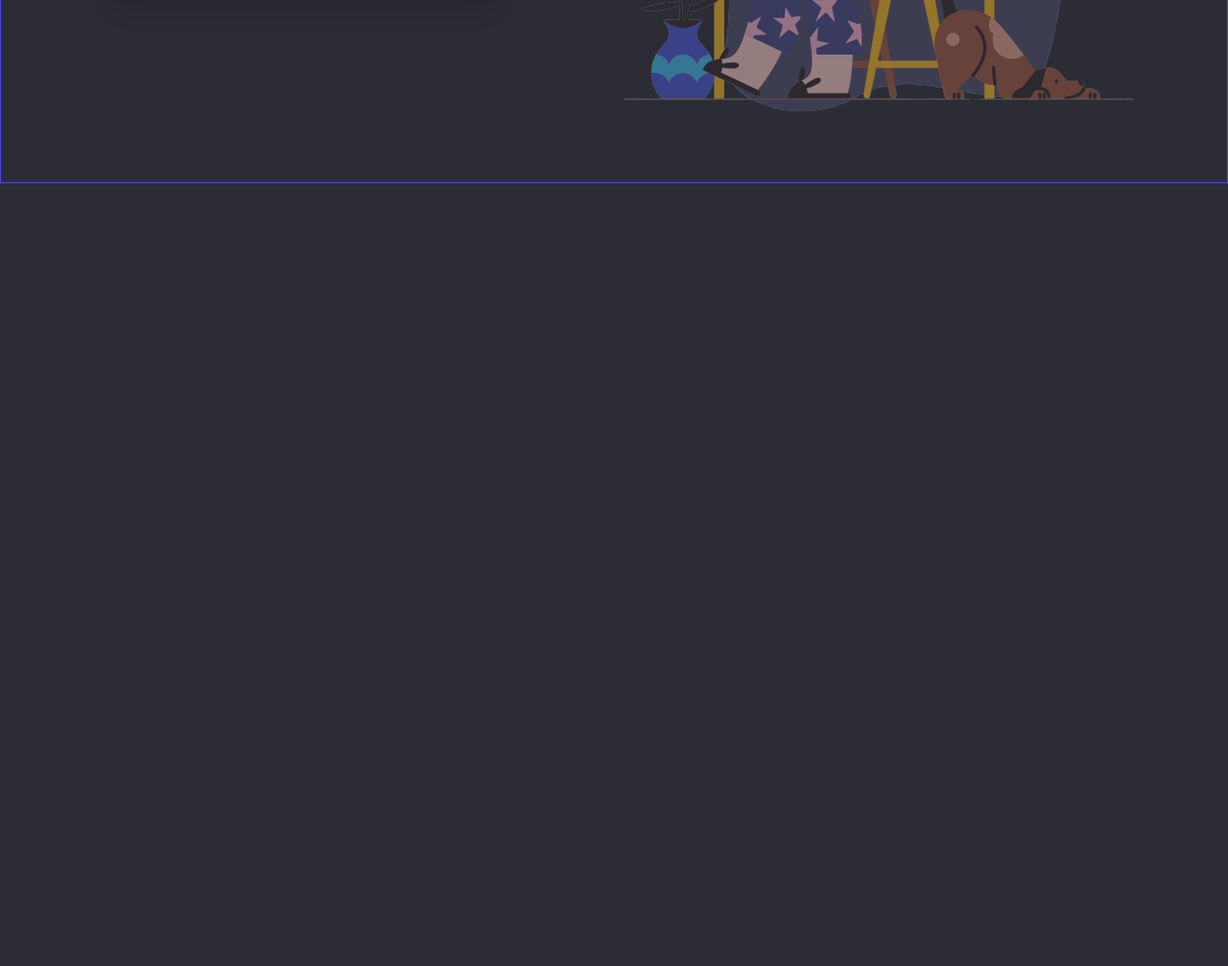
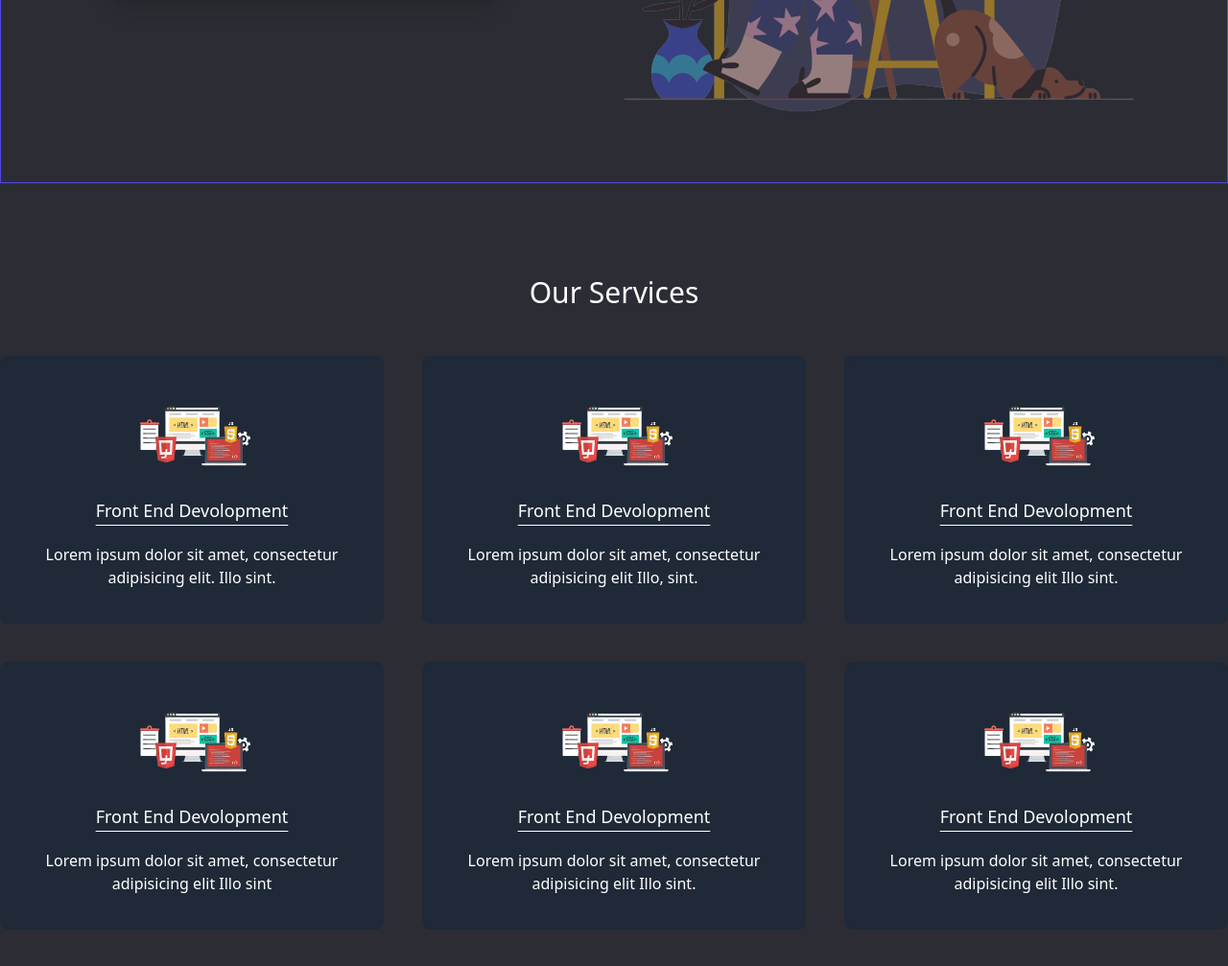
Before and after one commit to RdFaysal/tailwind-first-projects, a website built with Vite: page index.html in a window 1280 px wide. Shown: the part 537-1544 px from the top of the page at 96% size. Before the commit the page ends 800 px from the top, so only its background shows below. Built offline with nearby package versions, Linux system fonts and the light colour scheme.

Commit message:
Course section added

```diff
--- a/index.html
+++ b/index.html
@@ -10,7 +10,7 @@
 <body class="bg-[#2C2D34]">
 
 
-   <nav class="bg-[#2C2D34] shadow-xl">
+   <nav class="bg-[#2C2D34] shadow-xl sticky top-0 z-10">
     <div class="container mx-auto">
         <div class="sm:flex justify-between items-center text-white py-5">
             <div class="text-center border-b sm:border-b-0 pb-3">
@@ -32,7 +32,7 @@
         <div class="container mx-auto sm:flex justify-around items-center text-white h-[80vh] border border-indigo-600 border-t-0 px-10 pt-10">
             <div class="text-center">
                 <h1 class="text-2xl sm:text-4xl md:text-5xl pb-6 sm:pb-16"> Smart Coders:Learn <br> Programming </h1>
-                <button class="text-lg sm:text-xl bg-indigo-900 hover:bg-indigo-950 px-7 py-3 mb-8 sm:mb-0 rounded-full shadow-xl"> Join:Programming Shikhbo's Team <svg class="w-6 inline-block ml-2 text-red-500 animate-ping transition ease-linear" xmlns="http://www.w3.org/2000/svg" fill="none" viewBox="0 0 24 24" strokeWidth={1.5} stroke="currentColor" className="w-6 h-6">
+                <button class="text-lg sm:text-xl bg-indigo-900 hover:bg-indigo-950 px-7 py-3 mb-8 sm:mb-0 rounded-full shadow-xl transition"> Join:Programming Shikhbo's Team <svg class="w-6 inline-block ml-2 text-red-500 animate-ping transition ease-linear" xmlns="http://www.w3.org/2000/svg" fill="none" viewBox="0 0 24 24" strokeWidth={1.5} stroke="currentColor" className="w-6 h-6">
                     <path strokeLinecap="round" strokeLinejoin="round" d="M17.25 8.25 21 12m0 0-3.75 3.75M21 12H3" />
                   </svg>
                    </button>
@@ -44,6 +44,49 @@
         </div>
    </header>
 
+   <main class="container mx-auto">
+        <section class="my-24">
+            <h2 class="text-white text-center text-3xl my-12"> Our Services </h2>
+
+            <div class="grid sm:grid-cols-2 lg:grid-cols-3 gap-10">
+                <div class="bg-gray-800 text-white text-center p-8 border-4 border-[#1F2937] hover:border-indigo-700 rounded-lg cursor-pointer">
+                    <img class="w-1/2 mx-auto" src="pic/frontEnd.png" alt="">
+                    <h4 class="text-lg my-5 underline underline-offset-8"> Front End Devolopment </h4>
+                    <p> Lorem ipsum dolor sit amet, consectetur adipisicing elit. Illo sint. </p>
+                </div>
+                <div class="bg-gray-800 text-white text-center p-8 border-4 border-[#1F2937] hover:border-indigo-700 rounded-lg cursor-pointer">
+                    <img class="w-1/2 mx-auto" src="pic/frontEnd.png" alt="">
+                    <h4 class="text-lg my-5 underline underline-offset-8"> Front End Devolopment </h4>
+                    <p> Lorem ipsum dolor sit amet, consectetur adipisicing elit Illo, sint. </p>
+                </div>
+                <div class="bg-gray-800 text-white text-center p-8 border-4 border-[#1F2937] hover:border-indigo-700 rounded-lg cursor-pointer">
+                    <img class="w-1/2 mx-auto" src="pic/frontEnd.png" alt="">
+                    <h4 class="text-lg my-5 underline underline-offset-8"> Front End Devolopment </h4>
+                    <p> Lorem ipsum dolor sit amet, consectetur adipisicing elit Illo sint. </p>
+                </div>
+                <div class="bg-gray-800 text-white text-center p-8 border-4 border-[#1F2937] hover:border-indigo-700 rounded-lg cursor-pointer">
+                    <img class="w-1/2 mx-auto" src="pic/frontEnd.png" alt="">
+                    <h4 class="text-lg my-5 underline underline-offset-8"> Front End Devolopment </h4>
+                    <p> Lorem ipsum dolor sit amet, consectetur adipisicing elit Illo sint </p>
+                </div>
+                <div class="bg-gray-800 text-white text-center p-8 border-4 border-[#1F2937] hover:border-indigo-700 rounded-lg cursor-pointer">
+                    <img class="w-1/2 mx-auto" src="pic/frontEnd.png" alt="">
+                    <h4 class="text-lg my-5 underline underline-offset-8"> Front End Devolopment </h4>
+                    <p> Lorem ipsum dolor sit amet, consectetur adipisicing elit Illo sint. </p>
+                </div>
+                <div class="bg-gray-800 text-white text-center p-8 border-4 border-[#1F2937] hover:border-indigo-700 rounded-lg cursor-pointer">
+                    <img class="w-1/2 mx-auto" src="pic/frontEnd.png" alt="">
+                    <h4 class="text-lg my-5 underline underline-offset-8"> Front End Devolopment </h4>
+                    <p> Lorem ipsum dolor sit amet, consectetur adipisicing elit Illo sint. </p>
+                </div>
+
+            </div>
+        </section>
+
+    </section>
+
+   </main>
+
 
 </body>
 </html>
```
Also changed, not shown: pic/frontEnd.png (added).
